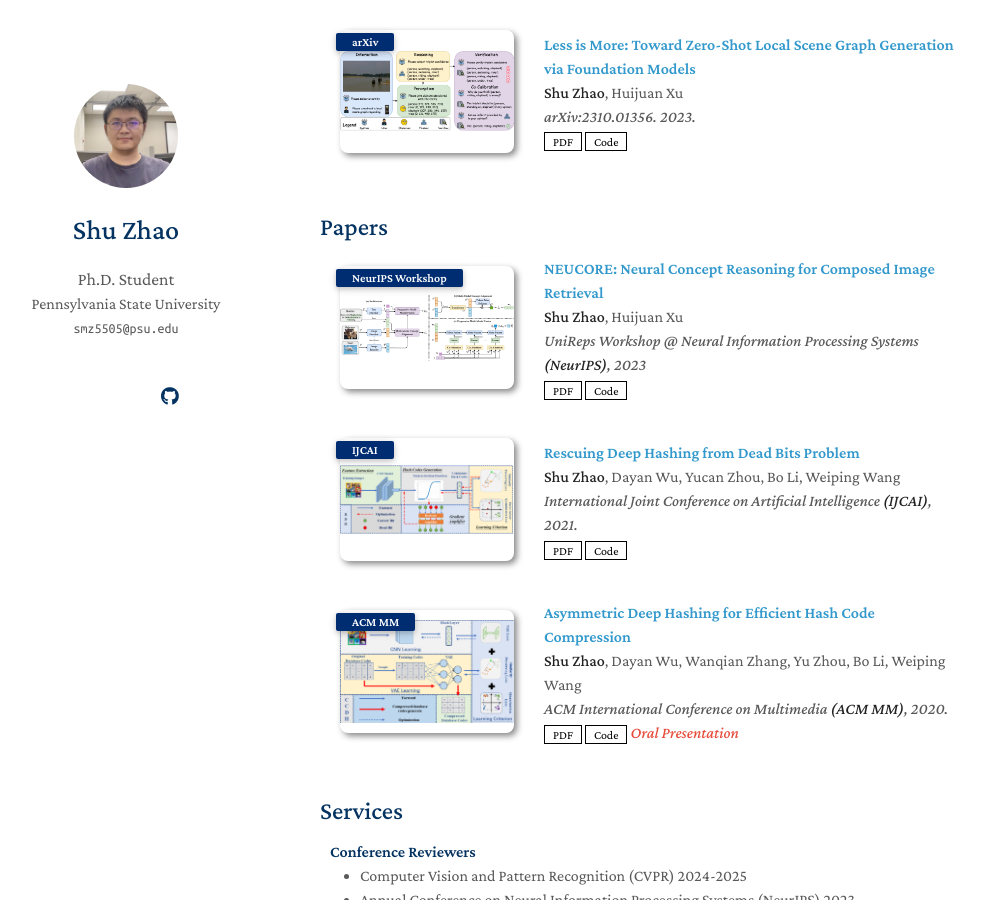
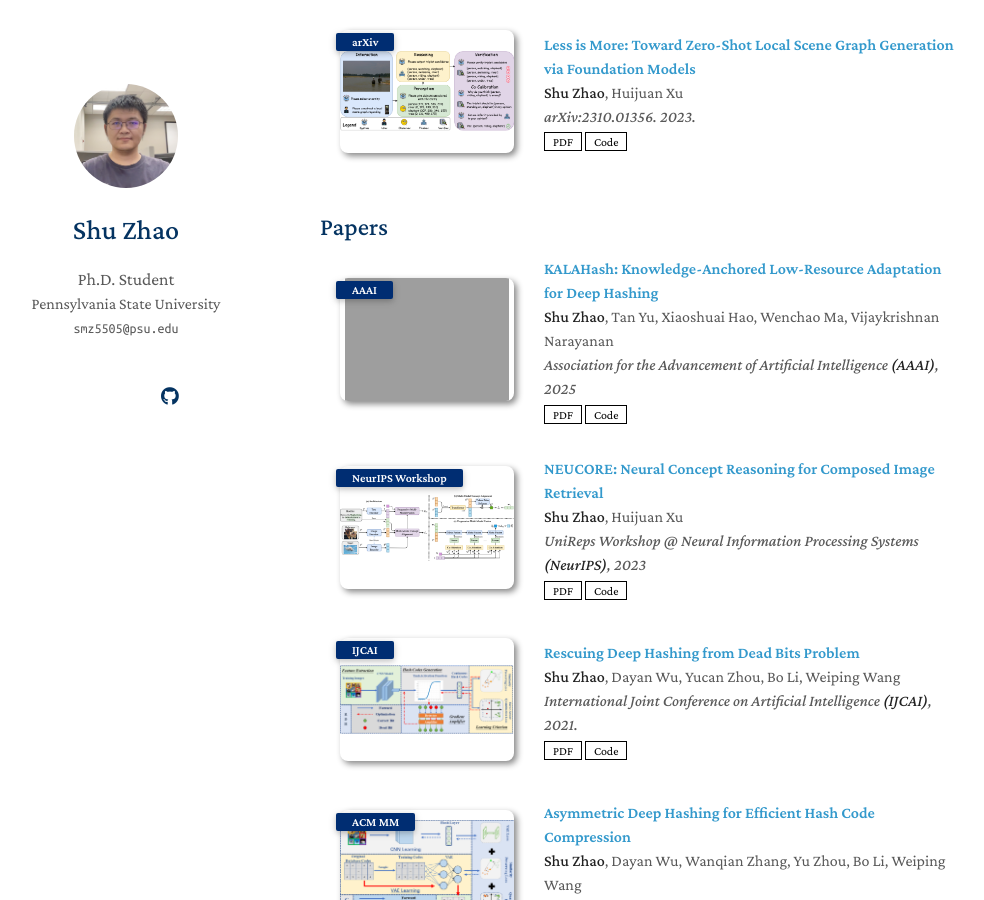
Before and after one commit to Tree-Shu-Zhao/Tree-Shu-Zhao.github.io, a Jekyll site: the page built from index.md, in a window 1280 px wide and 900 px high, scrolled down 774 px. Shown: the whole window, without its empty margins (150-1134 px from the left). Built offline with Jekyll 4.4.1, drawn with Linux system fonts in a browser that asks for light colours; nearby versions of some CDN libraries; a style sheet for code colours, icons or effects is not loaded; our own code applies the rules of GitHub Pages for plain Markdown files; grey boxes are pictures that could not be loaded.

Commit message:
Update publications.yml

```diff
--- a/_data/publications.yml
+++ b/_data/publications.yml
@@ -15,6 +15,13 @@ preprint:
     image: ./assets/img/arXiv23_ELEGANT.png
 
 main:
+  - title: "KALAHash: Knowledge-Anchored Low-Resource Adaptation for Deep Hashing"
+    authors: <strong>Shu Zhao</strong>, Tan Yu, Xiaoshuai Hao, Wenchao Ma, Vijaykrishnan Narayanan
+    conference_short: AAAI
+    conference: "Association for the Advancement of Artificial Intelligence <strong>(AAAI)</strong>, 2025"
+    pdf: https://shuzhao.me/
+    image: ./assets/img/AAAI25_KALAHash.png
+    code: https://github.com/Tree-Shu-Zhao/lrh/tree/ano
   - title: "NEUCORE: Neural Concept Reasoning for Composed Image Retrieval"
     authors: <strong>Shu Zhao</strong>, Huijuan Xu
     conference_short: NeurIPS Workshop
```
